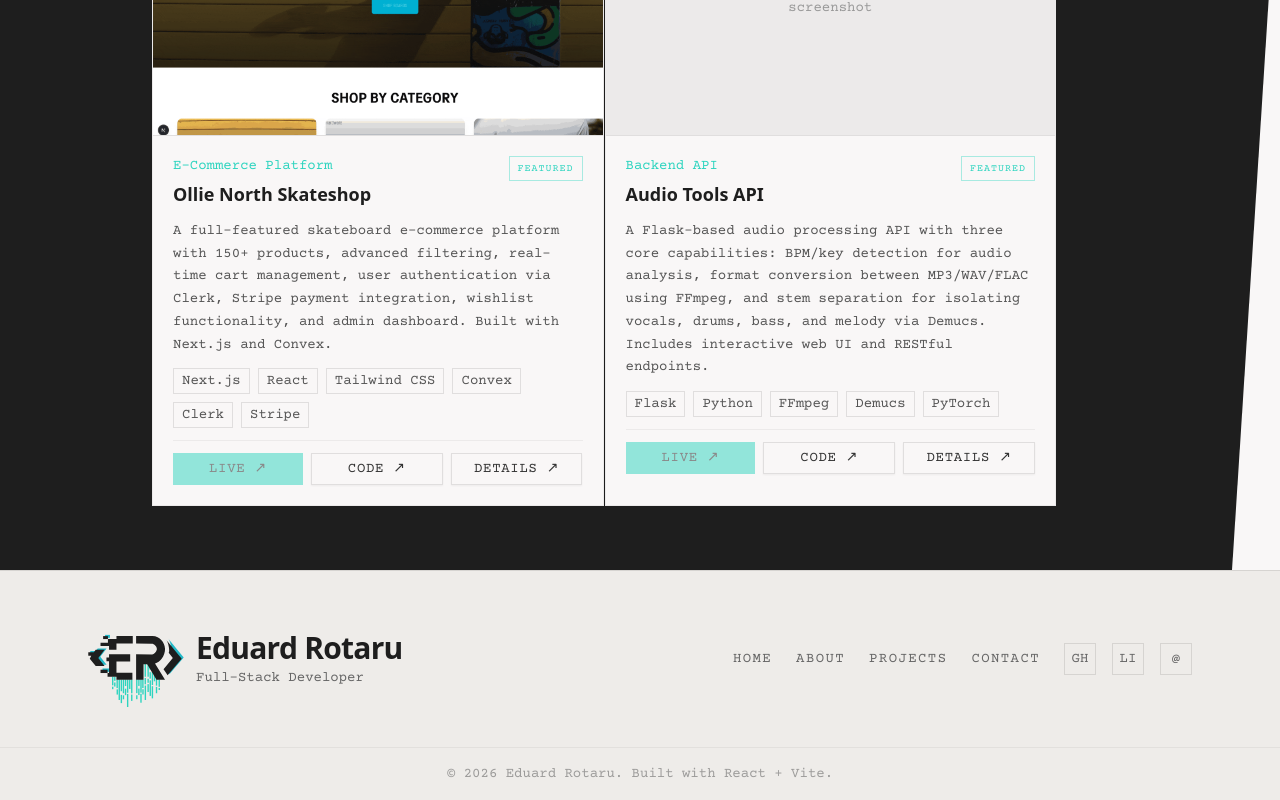
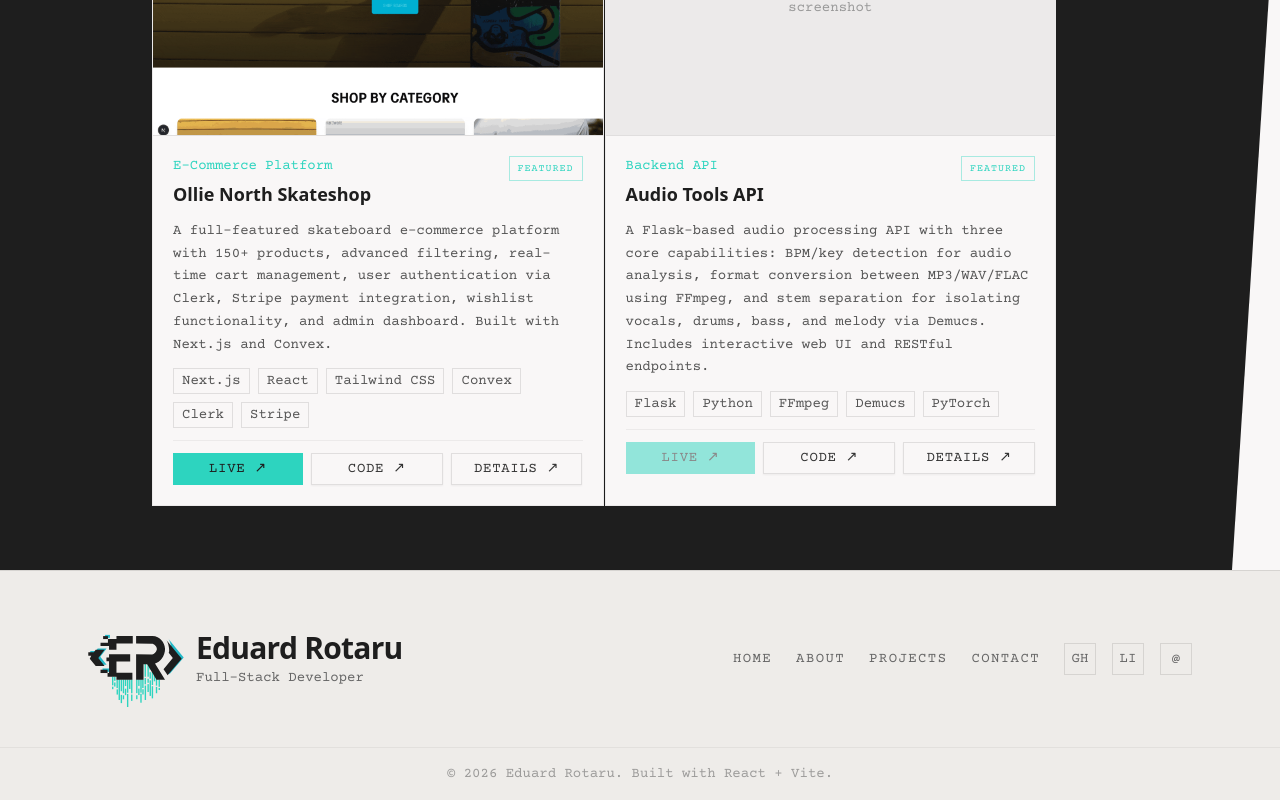
Before and after one commit to nobz226/dev-portfolio, a React (Vite) app: page /projects in a window 1280 px wide. Shown: the part 1369-2169 px from the top of the page. Built offline with nearby package versions, Linux system fonts and the light colour scheme; a web font is replaced by a local one.

Commit message:
Added Skateshop Live link

```diff
--- a/src/pages/Home/components/FeaturedProjects.jsx
+++ b/src/pages/Home/components/FeaturedProjects.jsx
@@ -36,7 +36,7 @@ const featured = [
     description:
       'A full-featured skateboard e-commerce platform with 150+ products, advanced filtering, real-time cart management, Clerk authentication, Stripe payments, and admin dashboard.',
     tech: ['Next.js', 'React', 'Tailwind CSS', 'Convex'],
-    liveUrl: null,
+    liveUrl: 'https://ollie-north-skateshop.vercel.app/',
     repoUrl: 'https://github.com/nobz226/ollie-north-skateshop',
     screenshot: skateshopScreenshot,
   },
--- a/src/pages/Projects/components/ProjectsGrid.jsx
+++ b/src/pages/Projects/components/ProjectsGrid.jsx
@@ -38,7 +38,7 @@ export const allProjects = [
     description:
       'A full-featured skateboard e-commerce platform with 150+ products, advanced filtering, real-time cart management, user authentication via Clerk, Stripe payment integration, wishlist functionality, and admin dashboard. Built with Next.js and Convex.',
     tech: ['Next.js', 'React', 'Tailwind CSS', 'Convex', 'Clerk', 'Stripe'],
-    liveUrl: null,
+    liveUrl: 'https://ollie-north-skateshop.vercel.app/',
     repoUrl: 'https://github.com/nobz226/ollie-north-skateshop',
     screenshot: skateshopScreenshot,
     featured: true,
```
